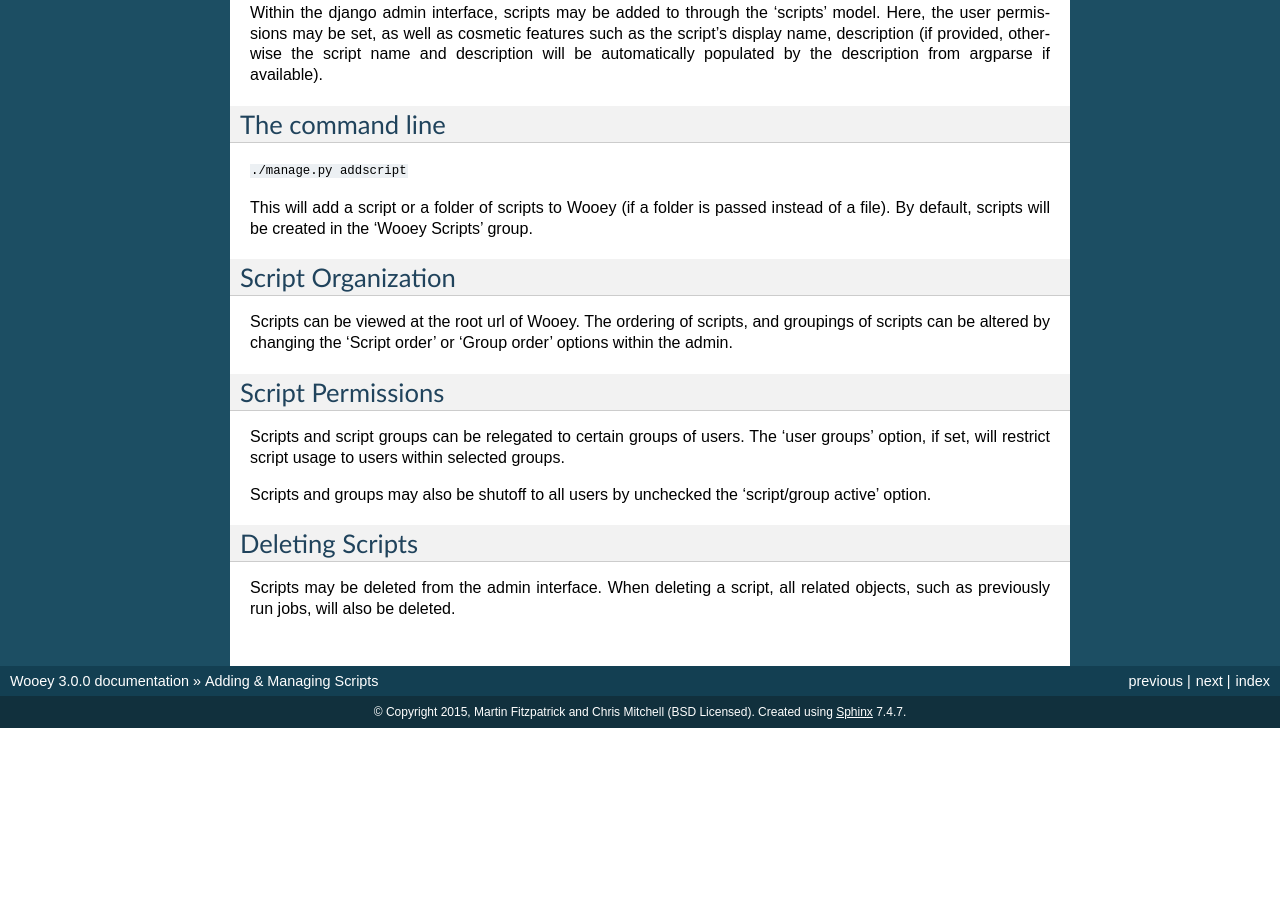
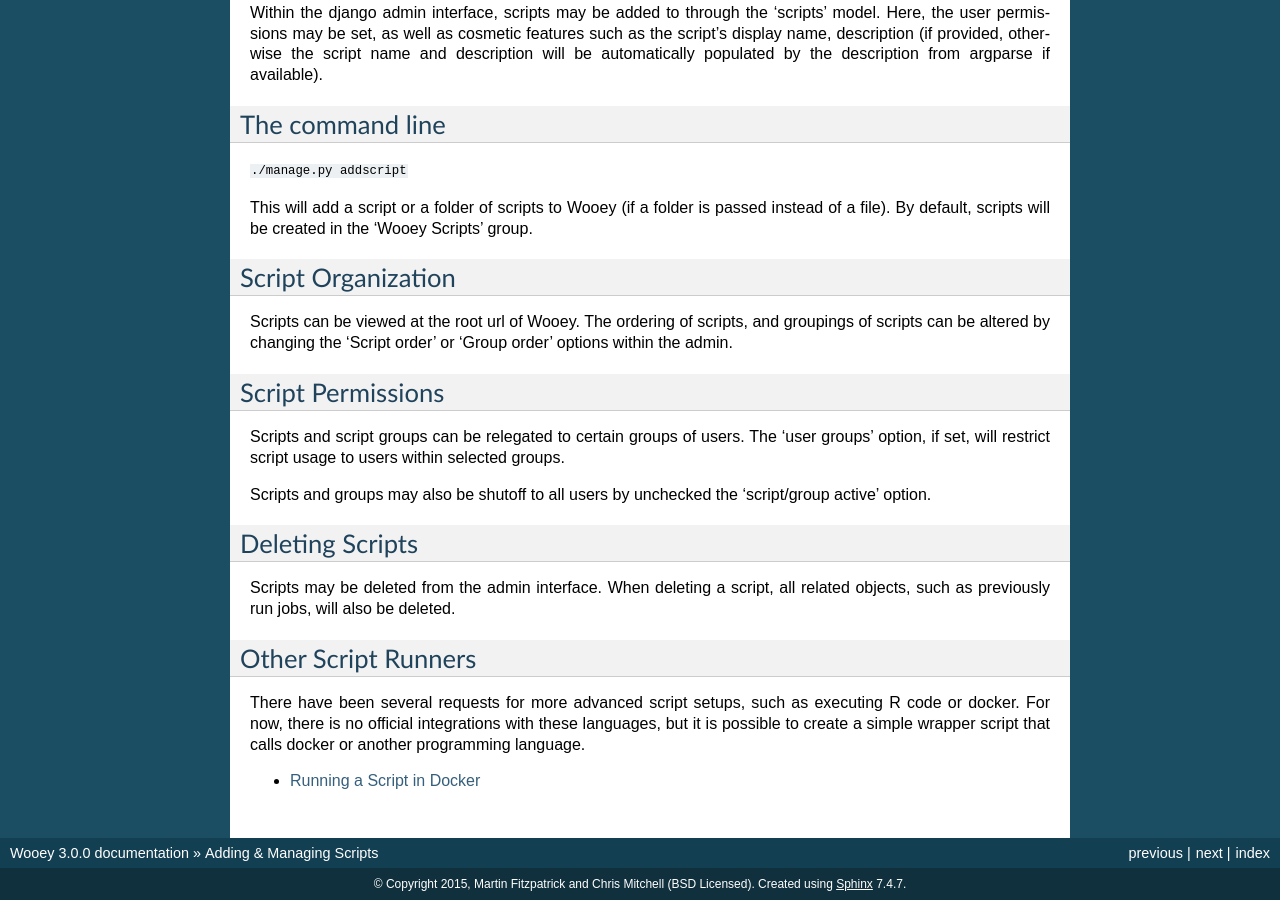
Before and after one commit to wooey/Wooey, a Sphinx documentation site: the page built from docs/scripts.rst, in a window 1280 px wide and 900 px high, scrolled down 645 px. Built offline with Sphinx 7.4.7, drawn with Linux system fonts in a browser that asks for light colours; before the commit the page ends 1373 px from its top, so only the background shows below that; some of the changed text lies outside the part shown.

Commit message:
Add docker runner docs (#374)
* Add docker runner docs

* Add docker example script

```diff
--- a/docs/celery.rst
+++ b/docs/celery.rst
@@ -39,4 +39,4 @@
 Fly.dev Setup
 -------------
 
-For fly.dev, we use the `Cloudamqp service <https://www.cloudamqp.com/>`_`, whose free tier is sufficient for our needs.
+For fly.dev, we use the `Cloudamqp service <https://www.cloudamqp.com/>`_, whose free tier is sufficient for our needs.
--- a/docs/index.rst
+++ b/docs/index.rst
@@ -30,7 +30,7 @@
 ===============
 
 .. toctree::
-   :maxdepth: 2
+   :maxdepth: 3
 
    install
    configuration
--- a/docs/scripts.rst
+++ b/docs/scripts.rst
@@ -76,3 +76,15 @@
 
 Scripts may be deleted from the admin interface. When deleting a script,
 all related objects, such as previously run jobs, will also be deleted.
+
+Other Script Runners
+--------------------
+
+There have been several requests for more advanced script setups, such as executing R code or docker.
+For now, there is no official integrations with these languages, but it is possible to create a simple
+wrapper script that calls docker or another programming language.
+
+.. toctree::
+   :maxdepth: 1
+
+   docker_scripts
```
Also changed, not shown: docs/docker_scripts.rst (added, +20 -0 lines), 4 other files.
